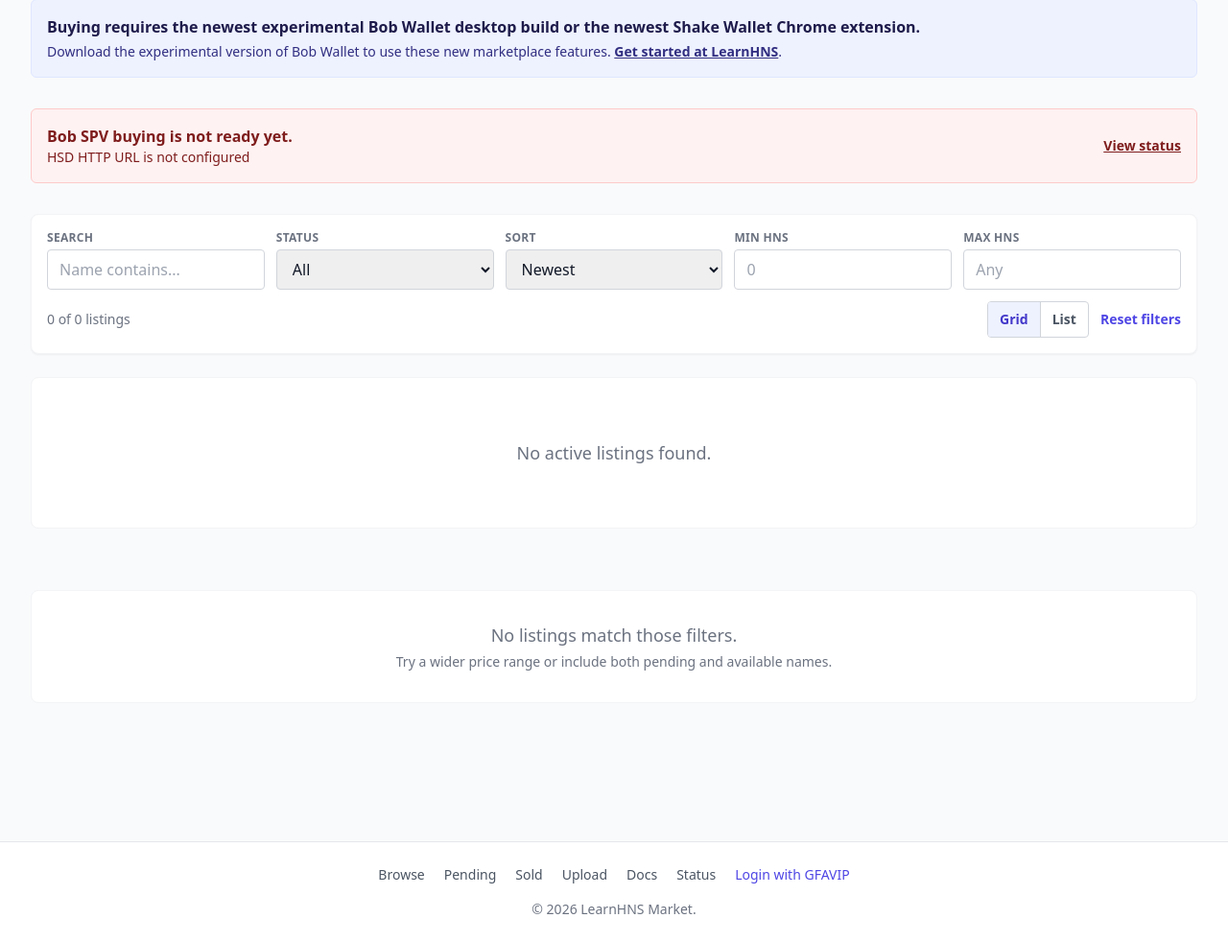
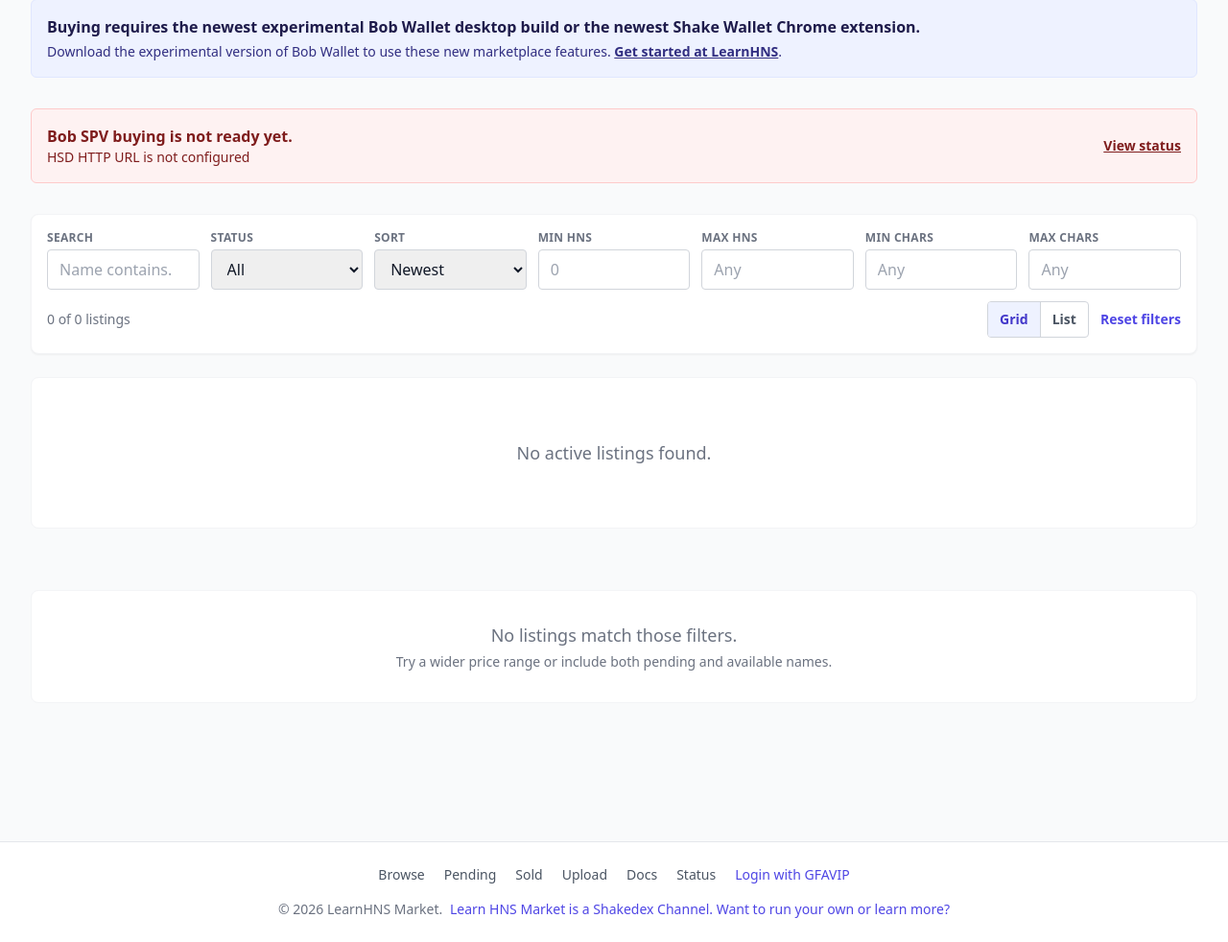
Before and after one commit to shadstoneofficial/learnhns-market, a Flask app: page / in a window 1280 px wide. Shown: the part 206-1188 px from the top of the page at 96% size. Run offline with Flask 3, Linux system fonts and the light colour scheme; some libraries are stand-ins or nearby versions.

Commit message:
Polish market filters and footer

```diff
--- a/app/templates/base.html
+++ b/app/templates/base.html
@@ -73,7 +73,12 @@
                 <a href="{{ url_for('account.gfavip_login', next=request.full_path if request.query_string else request.path) }}" class="font-medium text-indigo-600 hover:text-indigo-700">Login with GFAVIP</a>
             {% endif %}
         </nav>
-        <p>&copy; 2026 LearnHNS Market.</p>
+        <p>
+            &copy; 2026 LearnHNS Market.
+            <a href="https://shakedex.org/markets" target="_blank" rel="noopener noreferrer" class="ml-1 font-medium text-indigo-600 hover:text-indigo-700">
+                Learn HNS Market is a Shakedex Channel. Want to run your own or learn more?
+            </a>
+        </p>
     </footer>
     {% if current_account %}
     <script>
--- a/app/templates/index.html
+++ b/app/templates/index.html
@@ -31,7 +31,7 @@
 {% endif %}
 
 <div class="mb-6 rounded-lg border border-gray-100 bg-white p-4 shadow-sm">
-    <div class="grid grid-cols-1 gap-3 md:grid-cols-5">
+    <div class="grid grid-cols-1 gap-3 sm:grid-cols-2 lg:grid-cols-4 xl:grid-cols-7">
         <label class="block">
             <span class="mb-1 block text-xs font-semibold uppercase tracking-wide text-gray-500">Search</span>
             <input id="market-filter-search" type="search" placeholder="Name contains..." class="w-full rounded border border-gray-300 px-3 py-2 focus:outline-none focus:ring-2 focus:ring-indigo-500">
@@ -62,6 +62,14 @@
         <label class="block">
             <span class="mb-1 block text-xs font-semibold uppercase tracking-wide text-gray-500">Max HNS</span>
             <input id="market-filter-max-price" type="number" min="0" step="0.01" placeholder="Any" class="w-full rounded border border-gray-300 px-3 py-2 focus:outline-none focus:ring-2 focus:ring-indigo-500">
+        </label>
+        <label class="block">
+            <span class="mb-1 block text-xs font-semibold uppercase tracking-wide text-gray-500">Min Chars</span>
+            <input id="market-filter-min-length" type="number" min="1" step="1" placeholder="Any" class="w-full rounded border border-gray-300 px-3 py-2 focus:outline-none focus:ring-2 focus:ring-indigo-500">
+        </label>
+        <label class="block">
+            <span class="mb-1 block text-xs font-semibold uppercase tracking-wide text-gray-500">Max Chars</span>
+            <input id="market-filter-max-length" type="number" min="1" step="1" placeholder="Any" class="w-full rounded border border-gray-300 px-3 py-2 focus:outline-none focus:ring-2 focus:ring-indigo-500">
         </label>
     </div>
     <div class="mt-3 flex flex-col gap-3 text-sm text-gray-500 sm:flex-row sm:items-center sm:justify-between">
@@ -191,6 +199,8 @@
   const sortSelect = document.getElementById('market-sort');
   const minInput = document.getElementById('market-filter-min-price');
   const maxInput = document.getElementById('market-filter-max-price');
+  const minLengthInput = document.getElementById('market-filter-min-length');
+  const maxLengthInput = document.getElementById('market-filter-max-length');
   const resetButton = document.getElementById('market-filter-reset');
   const gridButton = document.getElementById('market-view-grid');
   const listButton = document.getElementById('market-view-list');
@@ -230,17 +240,23 @@
     const status = statusSelect.value;
     const minPrice = minInput.value === '' ? null : Number(minInput.value);
     const maxPrice = maxInput.value === '' ? null : Number(maxInput.value);
+    const minLength = minLengthInput.value === '' ? null : Number(minLengthInput.value);
+    const maxLength = maxLengthInput.value === '' ? null : Number(maxLengthInput.value);
     const visible = [];
 
     for (const card of cards) {
       const name = (card.dataset.name || '').toLowerCase();
       const price = Number(card.dataset.price);
+      const length = Number(card.dataset.length);
       const priceKnown = Number.isFinite(price);
+      const lengthKnown = Number.isFinite(length);
       const statusMatches = status === 'all' || card.dataset.status === status;
       const queryMatches = !query || name.includes(query);
       const minMatches = minPrice === null || (priceKnown && price >= minPrice);
       const maxMatches = maxPrice === null || (priceKnown && price <= maxPrice);
-      const show = statusMatches && queryMatches && minMatches && maxMatches;
+      const minLengthMatches = minLength === null || (lengthKnown && length >= minLength);
+      const maxLengthMatches = maxLength === null || (lengthKnown && length <= maxLength);
+      const show = statusMatches && queryMatches && minMatches && maxMatches && minLengthMatches && maxLengthMatches;
       card.classList.toggle('hidden', !show);
       if (show) visible.push(card);
     }
@@ -282,7 +298,7 @@
     }
   }
 
-  [searchInput, statusSelect, sortSelect, minInput, maxInput].forEach((control) => {
+  [searchInput, statusSelect, sortSelect, minInput, maxInput, minLengthInput, maxLengthInput].forEach((control) => {
     control.addEventListener('input', applyMarketFilters);
     control.addEventListener('change', applyMarketFilters);
   });
@@ -293,6 +309,8 @@
     sortSelect.value = 'newest';
     minInput.value = '';
     maxInput.value = '';
+    minLengthInput.value = '';
+    maxLengthInput.value = '';
     applyMarketFilters();
   });
 
```
